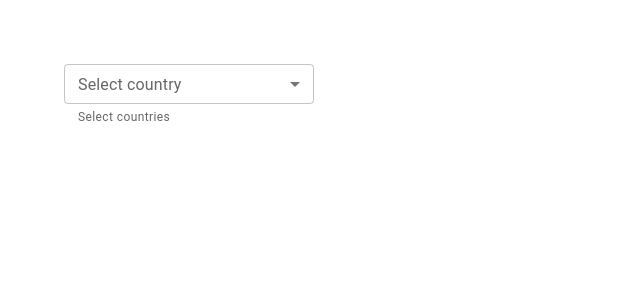
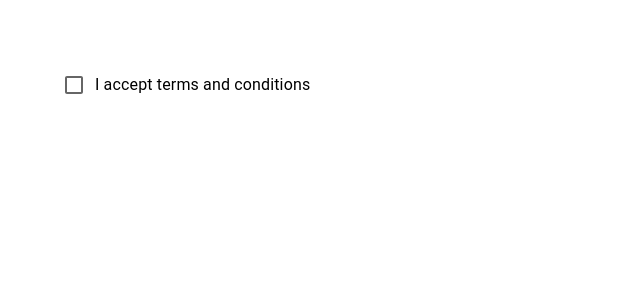
Before and after one commit to QuangMinh1411/react-design, a React (Vite) app in the folder mui-basic/: page / in a window 1280 px wide. Shown: the top 300 px of the page, without its empty margins (0-640 px from the left). Built offline with nearby package versions, Linux system fonts and the light colour scheme.

Commit message:
Radio btn and checkbox

```diff
--- a/mui-basic/src/App.jsx
+++ b/mui-basic/src/App.jsx
@@ -2,14 +2,18 @@ import './App.css';
 // import MuiButton from "./components/MuiButton";
 // import MuiTypography from "./components/MuiTypography"
 // import MuiText from './components/MuiText';
-import MuiSelect from './components/MuiSelect';
+// import MuiSelect from './components/MuiSelect';
+// import MuiRadioButton from './components/MuiRadioButton';
+import MuiCheckBox from './components/MuiCheckBox';
 function App() {
 
   return (
     <div className="App">
       {/* <MuiButton />
       <MuiTypography /> */}
-      <MuiSelect />
+      {/* <MuiSelect /> */}
+      {/* <MuiRadioButton /> */}
+      <MuiCheckBox />
     </div>
   )
 }
--- /dev/null
+++ b/mui-basic/src/components/MuiCheckBox.jsx
@@ -0,0 +1,20 @@
+import {useState} from 'react'
+import { Box,FormControlLabel,Checkbox } from '@mui/material'
+const MuiCheckBox = () => {
+    const [acceptTnc,setAcceptTnc] = useState(false)
+    const handleChange = (e)=>{
+        setAcceptTnc(e.target.value)
+    }
+    console.log(acceptTnc)
+  return (
+    <Box>
+        <Box>
+            <FormControlLabel label='I accept terms and conditions'
+            control={<Checkbox checked={acceptTnc} onChange={handleChange} />}/>
+
+        </Box>
+    </Box>
+  )
+}
+
+export default MuiCheckBox
--- /dev/null
+++ b/mui-basic/src/components/MuiRadioButton.jsx
@@ -0,0 +1,26 @@
+import { useState } from 'react'
+import {Box, FormControl,FormLabel,FormControlLabel,RadioGroup,Radio,FormHelperText} from '@mui/material'
+const MuiRadioButton = () => {
+    const [value,setValue] = useState('');
+    const handleChange = (e)=>{
+        setValue(e.target.value);
+    }
+    console.log(value)
+  return (
+    <Box>
+        <FormControl>
+            <FormLabel  id='job-experience-group-label'>Years of experience</FormLabel>
+            <RadioGroup name='job-experience-group'
+                        aria-labelledby='job-experience-group-label'
+                        onChange={handleChange} row>
+                <FormControlLabel control={<Radio size='medium' color='secondary' />} label='0-2' value='0-2' />
+                <FormControlLabel control={<Radio />} label='3-5' value='3-5' />
+                <FormControlLabel control={<Radio />} label='6-10' value='6-10' />
+            </RadioGroup>
+            <FormHelperText>Invalid selection</FormHelperText>
+        </FormControl>
+    </Box>
+  )
+}
+
+export default MuiRadioButton
```
